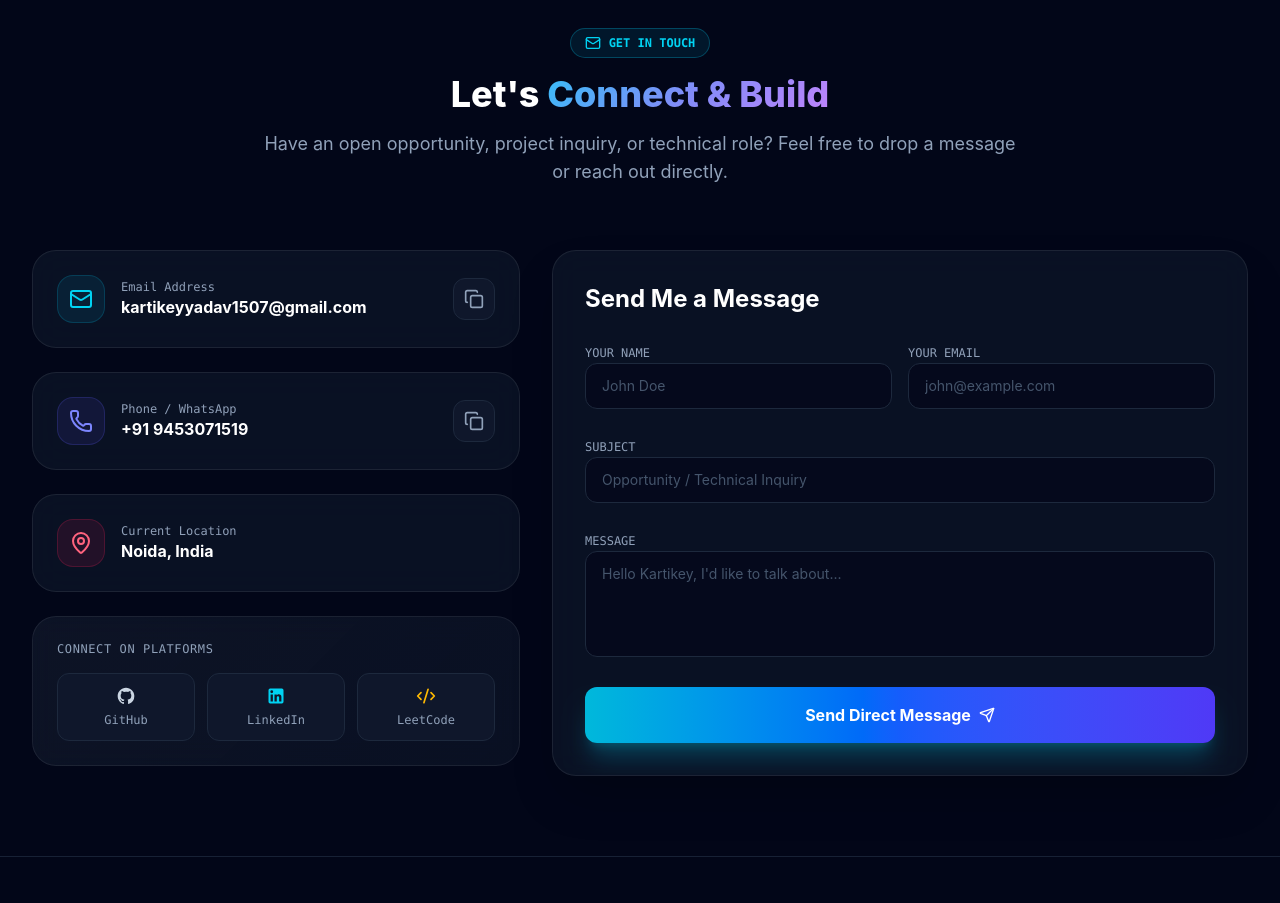
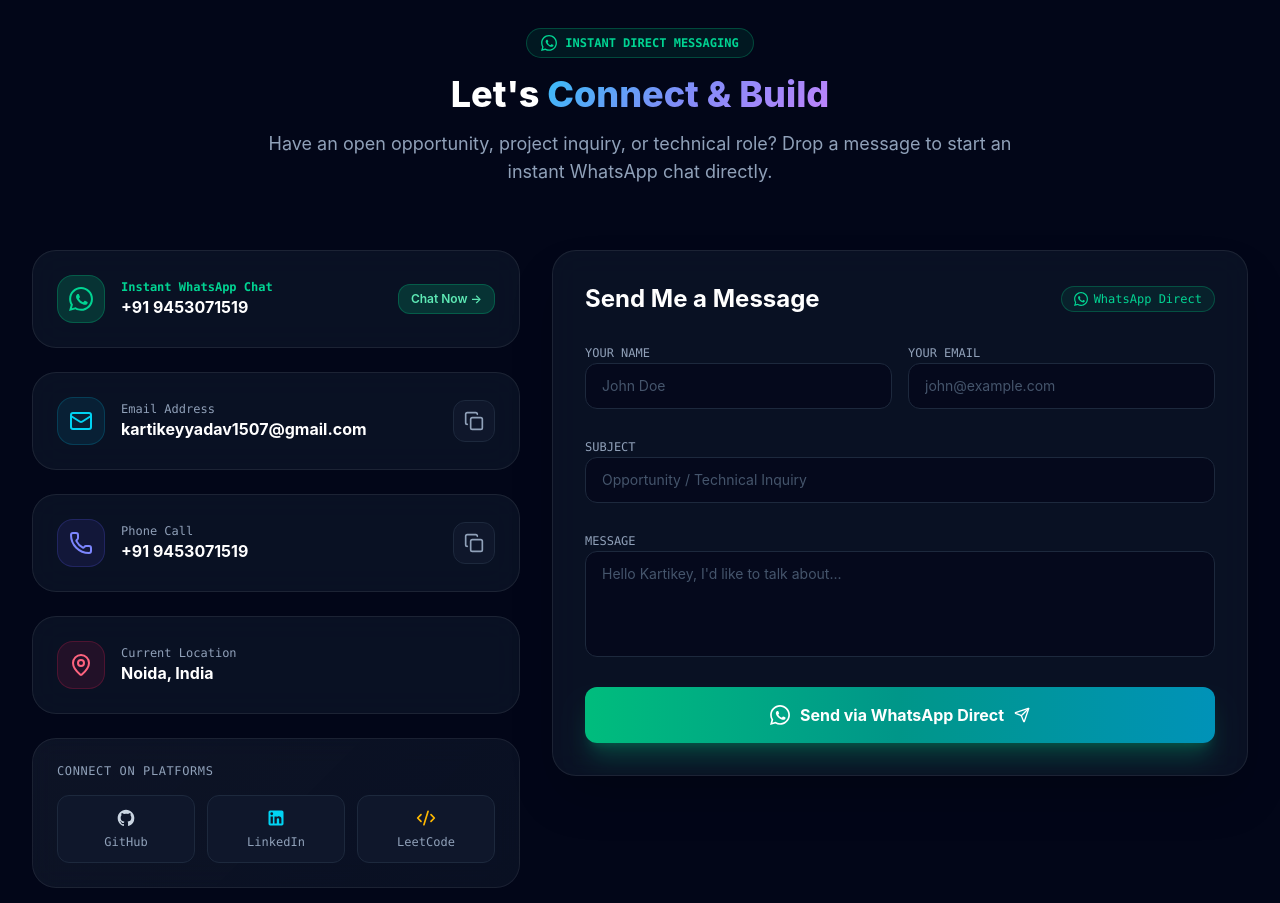
Before and after one commit to yadavkartikey/MyPortfolio, a React (Vite) app: page / in a window 1280 px wide. Shown: the part 6500-7403 px from the top of the page. Built offline with nearby package versions, Linux system fonts and the light colour scheme.

Commit message:
Integrate WhatsApp Direct messaging on contact form

```diff
--- a/src/components/Contact.jsx
+++ b/src/components/Contact.jsx
@@ -1,6 +1,6 @@
 import React, { useState } from 'react';
-import { Mail, Phone, MapPin, Send, Copy, Check, Code2, Sparkles } from 'lucide-react';
-import { Github, Linkedin } from './Icons';
+import { Mail, Phone, MapPin, Send, Copy, Check, Code2, Sparkles, MessageSquare } from 'lucide-react';
+import { Github, Linkedin, Whatsapp } from './Icons';
 import confetti from 'canvas-confetti';
 import { portfolioData } from '../data/portfolioData';
 
@@ -28,21 +28,19 @@ export const Contact = () => {
 
     // Trigger confetti
     confetti({
-      particleCount: 70,
-      spread: 60,
+      particleCount: 80,
+      spread: 70,
       origin: { y: 0.7 }
     });
 
     setSubmitted(true);
     setTimeout(() => {
-      window.location.href = `mailto:${portfolioData.personal.email}?subject=${encodeURIComponent(
-        formData.subject || `Portfolio Inquiry from ${formData.name}`
-      )}&body=${encodeURIComponent(
-        `Name: ${formData.name}\nEmail: ${formData.email}\n\nMessage:\n${formData.message}`
-      )}`;
+      const formattedMessage = `Hi Kartikey,\n\nName: ${formData.name}\nEmail: ${formData.email}\nSubject: ${formData.subject || 'Portfolio Inquiry'}\n\nMessage:\n${formData.message}`;
+      const whatsappUrl = `https://wa.me/919453071519?text=${encodeURIComponent(formattedMessage)}`;
+      window.open(whatsappUrl, '_blank');
       setSubmitted(false);
       setFormData({ name: '', email: '', subject: '', message: '' });
-    }, 1200);
+    }, 1000);
   };
 
   return (
@@ -51,15 +49,15 @@ export const Contact = () => {
 
         {/* Section Heading */}
         <div className="text-center max-w-3xl mx-auto mb-16 space-y-4">
-          <div className="inline-flex items-center gap-2 px-3.5 py-1.5 rounded-full bg-cyan-500/10 border border-cyan-500/30 text-cyan-400 text-xs font-mono font-semibold">
-            <Mail className="w-4 h-4" />
-            <span>GET IN TOUCH</span>
+          <div className="inline-flex items-center gap-2 px-3.5 py-1.5 rounded-full bg-emerald-500/10 border border-emerald-500/30 text-emerald-400 text-xs font-mono font-semibold">
+            <Whatsapp className="w-4 h-4 text-emerald-400" />
+            <span>INSTANT DIRECT MESSAGING</span>
           </div>
           <h2 className="text-3xl sm:text-4xl font-extrabold text-white">
             Let's <span className="text-gradient">Connect & Build</span>
           </h2>
           <p className="text-slate-400 text-base sm:text-lg">
-            Have an open opportunity, project inquiry, or technical role? Feel free to drop a message or reach out directly.
+            Have an open opportunity, project inquiry, or technical role? Drop a message to start an instant WhatsApp chat directly.
           </p>
         </div>
 
@@ -67,6 +65,29 @@ export const Contact = () => {
 
           {/* Direct Contact Cards Side */}
           <div className="lg:col-span-5 space-y-6">
+
+            {/* WhatsApp Quick Chat Card */}
+            <a
+              href="https://wa.me/919453071519?text=Hi%20Kartikey,%20I%20saw%20your%20portfolio%20and%20would%20like%20to%20connect!"
+              target="_blank"
+              rel="noopener noreferrer"
+              className="p-6 rounded-3xl glass-panel border border-emerald-500/30 bg-emerald-950/20 flex items-center justify-between hover:border-emerald-500/60 hover:scale-[1.02] transition-all duration-300 group"
+            >
+              <div className="flex items-center gap-4">
+                <div className="w-12 h-12 rounded-2xl bg-emerald-500/20 border border-emerald-500/30 flex items-center justify-center text-emerald-400 shrink-0 group-hover:scale-110 transition-transform">
+                  <Whatsapp className="w-6 h-6" />
+                </div>
+                <div>
+                  <div className="text-xs font-mono text-emerald-400 font-semibold">Instant WhatsApp Chat</div>
+                  <div className="text-base font-bold text-white group-hover:text-emerald-300 transition-colors">
+                    +91 9453071519
+                  </div>
+                </div>
+              </div>
+              <span className="px-3 py-1.5 rounded-xl bg-emerald-500/20 text-emerald-300 border border-emerald-500/30 text-xs font-semibold">
+                Chat Now →
+              </span>
+            </a>
 
             {/* Email Card */}
             <div className="p-6 rounded-3xl glass-panel border border-slate-800 flex items-center justify-between hover:border-cyan-500/40 transition-all duration-300">
@@ -97,7 +118,7 @@ export const Contact = () => {
                   <Phone className="w-6 h-6" />
                 </div>
                 <div>
-                  <div className="text-xs font-mono text-slate-400">Phone / WhatsApp</div>
+                  <div className="text-xs font-mono text-slate-400">Phone Call</div>
                   <a href={`tel:${portfolioData.personal.phone}`} className="text-base font-bold text-white hover:text-indigo-300 transition-colors">
                     +91 {portfolioData.personal.phone}
                   </a>
@@ -167,16 +188,22 @@ export const Contact = () => {
               {submitted && (
                 <div className="absolute inset-0 z-20 bg-slate-950/90 backdrop-blur-md flex flex-col items-center justify-center p-6 text-center space-y-3">
                   <div className="w-16 h-16 rounded-full bg-emerald-500/20 text-emerald-400 flex items-center justify-center animate-bounce">
-                    <Sparkles className="w-8 h-8" />
+                    <Whatsapp className="w-8 h-8 text-emerald-400" />
                   </div>
-                  <h3 className="text-2xl font-bold text-white">Opening Email Client...</h3>
+                  <h3 className="text-2xl font-bold text-white">Opening WhatsApp Chat...</h3>
                   <p className="text-sm text-slate-300 max-w-sm">
-                    Thank you for reaching out! Your message draft is being launched in your mail client.
+                    Thank you for reaching out! Your message draft is being launched directly in WhatsApp.
                   </p>
                 </div>
               )}
 
-              <h3 className="text-2xl font-bold text-white">Send Me a Message</h3>
+              <div className="flex items-center justify-between">
+                <h3 className="text-2xl font-bold text-white">Send Me a Message</h3>
+                <span className="flex items-center gap-1.5 px-3 py-1 rounded-full bg-emerald-500/10 border border-emerald-500/30 text-emerald-400 text-xs font-mono font-medium">
+                  <Whatsapp className="w-3.5 h-3.5" />
+                  <span>WhatsApp Direct</span>
+                </span>
+              </div>
 
               <div className="grid grid-cols-1 sm:grid-cols-2 gap-4">
                 <div className="space-y-2">
@@ -187,7 +214,7 @@ export const Contact = () => {
                     placeholder="John Doe"
                     value={formData.name}
                     onChange={(e) => setFormData({ ...formData, name: e.target.value })}
-                    className="w-full px-4 py-3 rounded-xl bg-slate-950/60 border border-slate-800 text-white placeholder-slate-600 focus:outline-none focus:border-cyan-500 transition-colors text-sm"
+                    className="w-full px-4 py-3 rounded-xl bg-slate-950/60 border border-slate-800 text-white placeholder-slate-600 focus:outline-none focus:border-emerald-500 transition-colors text-sm"
                   />
                 </div>
 
@@ -199,7 +226,7 @@ export const Contact = () => {
                     placeholder="john@example.com"
                     value={formData.email}
                     onChange={(e) => setFormData({ ...formData, email: e.target.value })}
-                    className="w-full px-4 py-3 rounded-xl bg-slate-950/60 border border-slate-800 text-white placeholder-slate-600 focus:outline-none focus:border-cyan-500 transition-colors text-sm"
+                    className="w-full px-4 py-3 rounded-xl bg-slate-950/60 border border-slate-800 text-white placeholder-slate-600 focus:outline-none focus:border-emerald-500 transition-colors text-sm"
                   />
                 </div>
               </div>
@@ -211,7 +238,7 @@ export const Contact = () => {
                   placeholder="Opportunity / Technical Inquiry"
                   value={formData.subject}
                   onChange={(e) => setFormData({ ...formData, subject: e.target.value })}
-                  className="w-full px-4 py-3 rounded-xl bg-slate-950/60 border border-slate-800 text-white placeholder-slate-600 focus:outline-none focus:border-cyan-500 transition-colors text-sm"
+                  className="w-full px-4 py-3 rounded-xl bg-slate-950/60 border border-slate-800 text-white placeholder-slate-600 focus:outline-none focus:border-emerald-500 transition-colors text-sm"
                 />
               </div>
 
@@ -223,15 +250,16 @@ export const Contact = () => {
                   placeholder="Hello Kartikey, I'd like to talk about..."
                   value={formData.message}
                   onChange={(e) => setFormData({ ...formData, message: e.target.value })}
-                  className="w-full px-4 py-3 rounded-xl bg-slate-950/60 border border-slate-800 text-white placeholder-slate-600 focus:outline-none focus:border-cyan-500 transition-colors text-sm resize-none"
+                  className="w-full px-4 py-3 rounded-xl bg-slate-950/60 border border-slate-800 text-white placeholder-slate-600 focus:outline-none focus:border-emerald-500 transition-colors text-sm resize-none"
                 />
               </div>
 
               <button
                 type="submit"
-                className="w-full py-4 rounded-xl font-bold text-white bg-gradient-to-r from-cyan-500 via-blue-600 to-indigo-600 hover:from-cyan-400 hover:to-indigo-500 shadow-xl shadow-cyan-500/25 transition-all duration-300 flex items-center justify-center gap-2 group"
+                className="w-full py-4 rounded-xl font-bold text-white bg-gradient-to-r from-emerald-500 via-teal-600 to-cyan-600 hover:from-emerald-400 hover:to-cyan-500 shadow-xl shadow-emerald-500/25 transition-all duration-300 flex items-center justify-center gap-2.5 group"
               >
-                <span>Send Direct Message</span>
+                <Whatsapp className="w-5 h-5 text-white group-hover:scale-110 transition-transform" />
+                <span>Send via WhatsApp Direct</span>
                 <Send className="w-4 h-4 group-hover:translate-x-1 transition-transform" />
               </button>
 
--- a/src/components/Icons.jsx
+++ b/src/components/Icons.jsx
@@ -29,3 +29,17 @@ export const Linkedin = ({ className = "w-5 h-5", ...props }) => (
     />
   </svg>
 );
+
+export const Whatsapp = ({ className = "w-5 h-5", ...props }) => (
+  <svg
+    className={className}
+    fill="currentColor"
+    viewBox="0 0 24 24"
+    aria-hidden="true"
+    {...props}
+  >
+    <path
+      d="M.057 24l1.687-6.163c-1.041-1.804-1.588-3.849-1.587-5.946.003-6.556 5.338-11.891 11.893-11.891 3.181.001 6.167 1.24 8.413 3.488 2.245 2.248 3.481 5.236 3.48 8.414-.003 6.557-5.338 11.892-11.893 11.892-1.99-.001-3.951-.5-5.688-1.448l-6.305 1.654zm6.597-3.807c1.676.995 3.276 1.591 5.392 1.592 5.448 0 9.886-4.434 9.889-9.885.002-5.462-4.415-9.89-9.881-9.892-5.452 0-9.887 4.434-9.889 9.884-.001 2.225.651 3.891 1.746 5.634l-.999 3.648 3.742-.981zm11.387-5.464c-.285-.143-1.689-.834-1.95-.929-.261-.095-.451-.143-.641.143-.19.285-.737.929-.903 1.119-.166.19-.333.214-.618.071-.285-.143-1.206-.444-2.298-1.418-.85-.758-1.423-1.694-1.59-1.979-.166-.285-.018-.439.125-.581.129-.128.285-.333.428-.5.143-.166.19-.285.285-.475.095-.19.048-.357-.024-.5-.071-.143-.641-1.545-.879-2.115-.231-.555-.466-.48-.641-.489-.166-.008-.357-.008-.547-.008-.19 0-.5.071-.761.357-.261.285-1.002.979-1.002 2.38 0 1.402 1.025 2.759 1.168 2.95.143.19 2.017 3.08 4.887 4.318.683.295 1.216.471 1.632.603.686.218 1.31.187 1.803.114.549-.082 1.689-.69 1.927-1.355.237-.665.237-1.236.166-1.355-.071-.119-.261-.19-.546-.333z"
+    />
+  </svg>
+);
```
